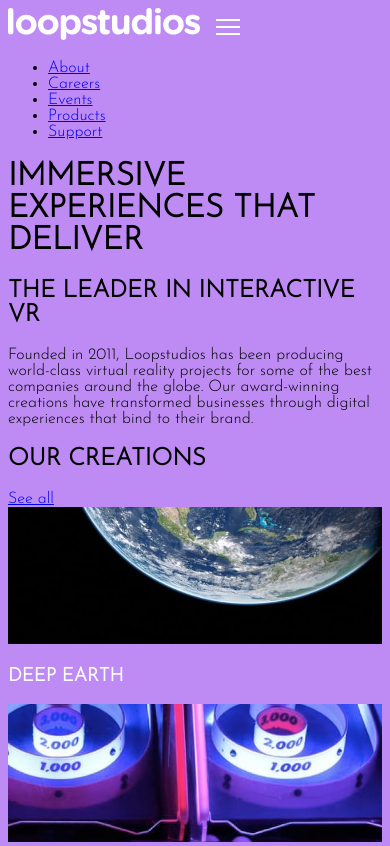
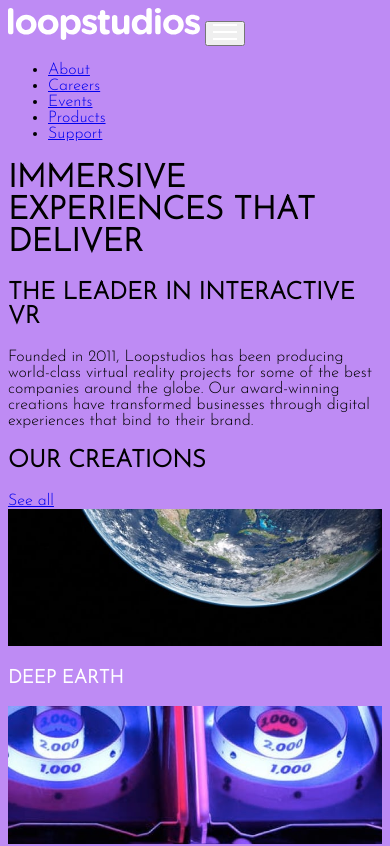
Before and after one commit to michaella23/loopstudios-landing-page-main, a plain HTML site: page index.html in a window 390 px wide. Shown: the top 846 px of the page. Drawn offline with Linux system fonts and the light colour scheme.

Commit message:
removed styling from hamburger

```diff
--- a/styles.css
+++ b/styles.css
@@ -15,15 +15,6 @@ h1, h2, h3 {
     text-transform: uppercase;
 }
 
-button {
-    border: none;
-    background-color: transparent;
-}
-
-.hamburger-btn {
-    padding: 5px;
-}
-
 h3 {
     color:white;
 }
```
